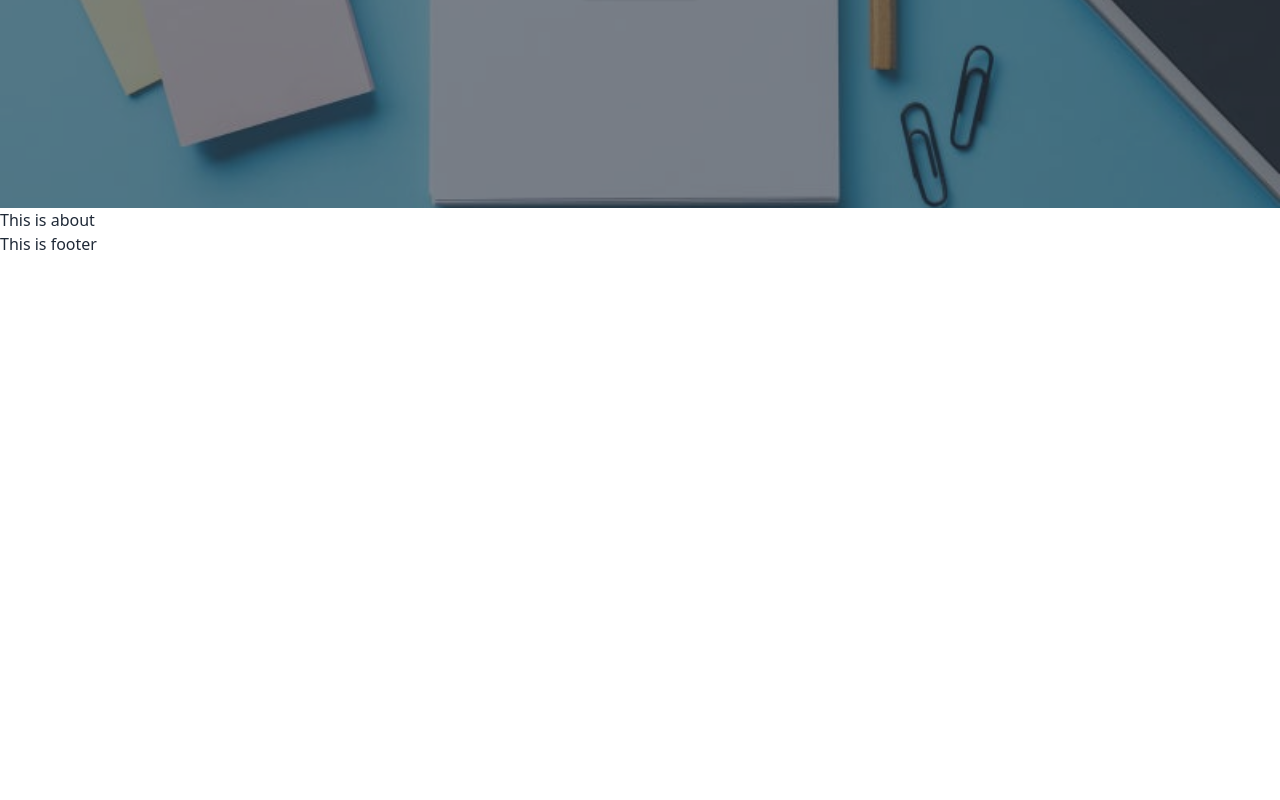
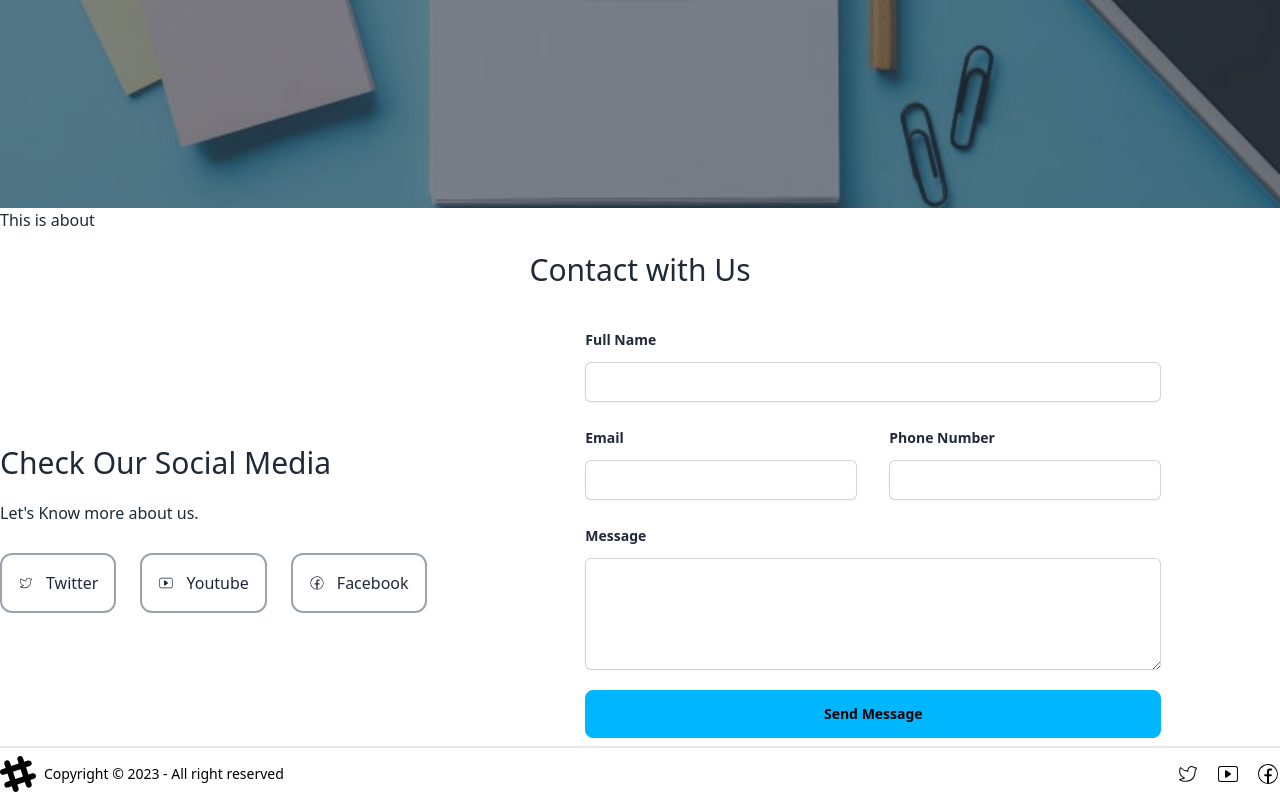
Before and after one commit to Shakib-Shajid/to-do-list-client, a React (Vite) app: page / in a window 1280 px wide. Shown: the part 460-1260 px from the top of the page. Before the commit the page ends 800 px from the top, so only its background shows below. Built offline with nearby package versions, Linux system fonts and the light colour scheme.

Commit message:
contact form added

```diff
--- a/package.json
+++ b/package.json
@@ -15,6 +15,7 @@
     "react": "^18.2.0",
     "react-dom": "^18.2.0",
     "react-helmet-async": "^2.0.4",
+    "react-icons": "^4.12.0",
     "react-router-dom": "^6.21.1",
     "sort-by": "^1.2.0"
   },
--- a/src/components/Contact.jsx
+++ b/src/components/Contact.jsx
@@ -1,4 +1,8 @@
 import { Helmet } from "react-helmet-async";
+import { Link } from "react-router-dom";
+import { CiFacebook } from "react-icons/ci";
+import { CiYoutube } from "react-icons/ci";
+import { CiTwitter } from "react-icons/ci";
 
 const Contact = () => {
     return (
@@ -6,8 +10,94 @@
             <Helmet>
                 <title>To Do | Contact</title>
             </Helmet>
-            <h3>Contact form</h3>
-        </div>
+            <h3 className="text-3xl font-medium my-3 text-center lg:my-5">Contact with Us</h3>
+            <div className="flex md:ml-4 lg:ml-0 justify-center items-center md:gap-10 flex-col lg:flex-row ">
+                <div className="md:w-1/3 mt-5 mx-2 lg:mx-0 ">
+                    <h3 className="text-3xl font-medium ">Check Our Social Media</h3>
+                    <p className="my-5">Let's Know more about us. </p>
+                    <div className="flex gap-6 flex-col md:flex-row md:justify-center">
+                        <div className="border-2 border-gray-400 rounded-xl p-4 my-2">
+                            <Link to="https://twitter.com/">
+                                <div className="flex gap-3 items-center">
+                                    <CiTwitter />
+                                    <span>Twitter</span>
+                                </div>
+                            </Link>
+                        </div>
+                        <div className="border-2 border-gray-400 rounded-xl p-4 my-2">
+                            <Link to="https://www.youtube.com/">
+                                <div className="flex gap-3 items-center">
+                                    <CiYoutube />
+                                    <span>Youtube</span>
+                                </div>
+                            </Link>
+                        </div>
+                        <div className="border-2 border-gray-400 rounded-xl p-4 my-2">
+                            <Link to="https://www.facebook.com/">
+                                <div className="flex gap-3 items-center">
+                                    <CiFacebook />
+                                    <span>Facebook</span>
+                                </div>
+                            </Link>
+                        </div>
+                    </div>
+                </div>
+                <div className="md:px-6 lg:px-8 w-2/3">
+
+                    <form className="mx-auto mt-5 max-w-xl">
+                        <div className="grid grid-cols-1 gap-x-8 gap-y-6 sm:grid-cols-2">
+
+                            <div className="sm:col-span-2">
+                                <label htmlFor="company" className="block text-sm font-semibold leading-6 ">
+                                    Full Name
+                                </label>
+                                <div className="mt-2.5">
+                                    <input
+                                        type="text"
+                                        className="block w-full rounded-md border-0 px-3.5 py-2  shadow-sm ring-1 ring-inset ring-gray-300 placeholder:text-gray-400 focus:ring-2 focus:ring-inset focus:ring-indigo-600 sm:text-sm sm:leading-6"
+                                    />
+                                </div>
+                            </div>
+                            <div>
+                                <label htmlFor="first-name" className="block text-sm font-semibold leading-6 ">
+                                    Email
+                                </label>
+                                <div className="mt-2.5">
+                                    <input
+                                        type="email"
+                                        className="block w-full rounded-md border-0 px-3.5 py-2  shadow-sm ring-1 ring-inset ring-gray-300 placeholder:text-gray-400 focus:ring-2 focus:ring-inset focus:ring-indigo-600 sm:text-sm sm:leading-6"
+                                    />
+                                </div>
+                            </div>
+                            <div>
+                                <label htmlFor="last-name" className="block text-sm font-semibold leading-6 ">
+                                    Phone Number
+                                </label>
+                                <div className="mt-2.5">
+                                    <input
+                                        type="text" className="block w-full rounded-md border-0 px-3.5 py-2  shadow-sm ring-1 ring-inset ring-gray-300 placeholder:text-gray-400 focus:ring-2 focus:ring-inset focus:ring-indigo-600 sm:text-sm sm:leading-6"
+                                    />
+                                </div>
+                            </div>
+
+
+                            <div className="sm:col-span-2">
+                                <label htmlFor="message" className="block text-sm font-semibold leading-6 ">
+                                    Message
+                                </label>
+                                <div className="mt-2.5">
+                                    <textarea
+                                        rows={4}
+                                        className="block w-full rounded-md border-0 px-3.5 py-2  shadow-sm ring-1 ring-inset ring-gray-300 placeholder:text-gray-400 focus:ring-2 focus:ring-inset focus:ring-indigo-600 sm:text-sm sm:leading-6"
+                                    />
+                                </div>
+                            </div>
+                        </div>
+                        <button className="btn btn-info  w-full mt-5 ">Send Message</button>
+                    </form>
+                </div>
+            </div >
+        </div >
     );
 };
 
--- a/src/components/Footer.jsx
+++ b/src/components/Footer.jsx
@@ -1,9 +1,22 @@
+import { CiFacebook } from "react-icons/ci";
+import { CiYoutube } from "react-icons/ci";
+import { CiTwitter } from "react-icons/ci";
+import { Link } from "react-router-dom";
+
 
 const Footer = () => {
     return (
-        <div>
-            <h3>This is footer</h3>
-        </div>
+        <footer className="footer items-center mt-2 py-2 bg-base-100 text-black border-t-2">
+            <aside className="items-center grid-flow-col">
+                <svg width="36" height="36" viewBox="0 0 24 24" xmlns="http://www.w3.org/2000/svg" fillRule="evenodd" clipRule="evenodd" className="fill-current"><path d="M22.672 15.226l-2.432.811.841 2.515c.33 1.019-.209 2.127-1.23 2.456-1.15.325-2.148-.321-2.463-1.226l-.84-2.518-5.013 1.677.84 2.517c.391 1.203-.434 2.542-1.831 2.542-.88 0-1.601-.564-1.86-1.314l-.842-2.516-2.431.809c-1.135.328-2.145-.317-2.463-1.229-.329-1.018.211-2.127 1.231-2.456l2.432-.809-1.621-4.823-2.432.808c-1.355.384-2.558-.59-2.558-1.839 0-.817.509-1.582 1.327-1.846l2.433-.809-.842-2.515c-.33-1.02.211-2.129 1.232-2.458 1.02-.329 2.13.209 2.461 1.229l.842 2.515 5.011-1.677-.839-2.517c-.403-1.238.484-2.553 1.843-2.553.819 0 1.585.509 1.85 1.326l.841 2.517 2.431-.81c1.02-.33 2.131.211 2.461 1.229.332 1.018-.21 2.126-1.23 2.456l-2.433.809 1.622 4.823 2.433-.809c1.242-.401 2.557.484 2.557 1.838 0 .819-.51 1.583-1.328 1.847m-8.992-6.428l-5.01 1.675 1.619 4.828 5.011-1.674-1.62-4.829z"></path></svg>
+                <p>Copyright © 2023 - All right reserved</p>
+            </aside>
+            <nav className="grid-flow-col gap-4 md:place-self-center md:justify-self-end text-2xl">
+                <Link to="https://twitter.com/"><CiTwitter /></Link>
+                <Link to="https://www.youtube.com/"><CiYoutube /></Link>
+                <Link to="https://www.facebook.com/"><CiFacebook /></Link>
+            </nav>
+        </footer>
     );
 };
 
--- a/src/components/Home.jsx
+++ b/src/components/Home.jsx
@@ -1,6 +1,7 @@
 import { Helmet } from "react-helmet-async";
 import About from "./About";
 import Banner from "./Banner";
+import Contact from "./Contact";
 
 const Home = () => {
 
@@ -8,6 +9,7 @@
         <div>
             <Banner></Banner>
             <About></About>
+            <Contact></Contact>
             <Helmet>
                 <title>To Do | Home</title>
             </Helmet>
--- a/src/components/Navbar.jsx
+++ b/src/components/Navbar.jsx
@@ -10,7 +10,7 @@
         </>
     return (
 
-        <div className="navbar bg-base-100 font-medium text-xl top-0 sticky">
+        <div className="navbar bg-base-100 font-medium text-xl top-0 z-50 sticky">
             <div className="navbar-start">
                 <div className="dropdown">
                     <div tabIndex={0} role="button" className="btn btn-ghost lg:hidden">
```
Also changed, not shown: 1 other file (tests, documents, lock files or other folders).
